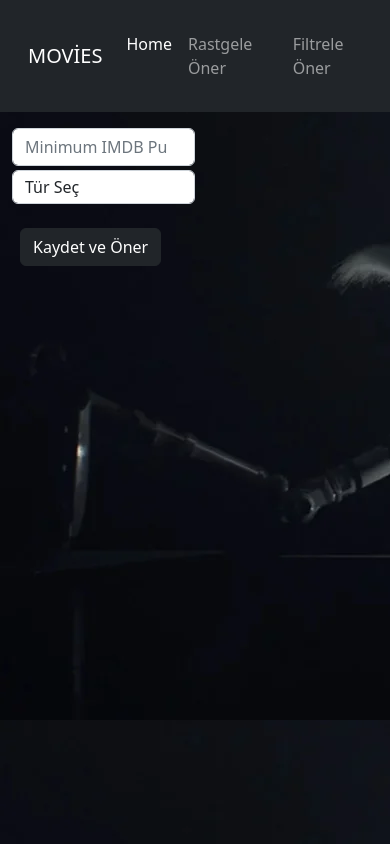
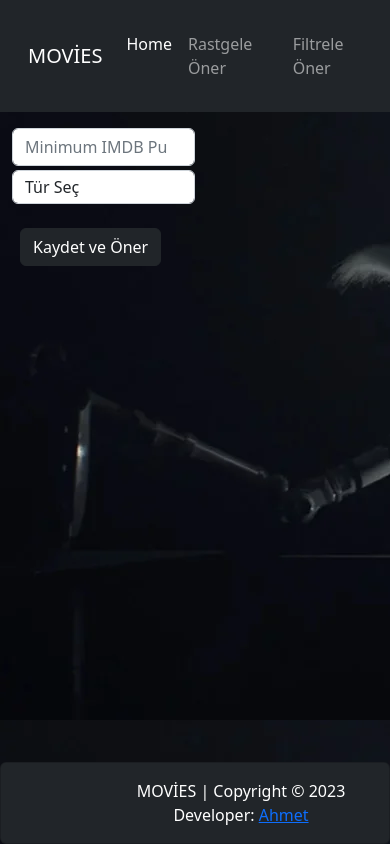
Before and after one commit to ahmetucar1/movie-recommendation-app, a React (Create React App) app: page /filteredsuggest in a window 390 px wide. Built offline with nearby package versions, Linux system fonts and the light colour scheme.

Commit message:
Improvements have been made to the interface

```diff
--- a/src/App.css
+++ b/src/App.css
@@ -65,4 +65,7 @@ body {
   .card-body {
     width: 7rem;
   }
+  .footer {
+    width: 30rem;
+  }
 }
--- a/src/Components/FilteredSuggest.jsx
+++ b/src/Components/FilteredSuggest.jsx
@@ -1,4 +1,4 @@
-import { Modal, Form, FormControl, Button, FormGroup, CardGroup } from 'react-bootstrap';
+import { Modal, Form, FormControl, Button, Card, FormGroup, CardGroup } from 'react-bootstrap';
 import React, { useState } from 'react';
 import MovieBox from './MovieBox';
 
@@ -104,6 +104,14 @@ const FilteredSuggest = () => {
           </Button>
         </Modal.Footer>
       </Modal>
+      <Card className="bg-dark fixed-bottom text-center text-white">
+      <Card.Body className='footer'>
+        <Card.Text>
+         MOVİES | Copyright © 2023 <br />
+         Developer: <a href="https://github.com/ahmetucar1" target="_blank" rel="noopener noreferrer">Ahmet</a>
+        </Card.Text>
+      </Card.Body>
+    </Card>
     </div>
   );
 };
--- a/src/Components/Home.jsx
+++ b/src/Components/Home.jsx
@@ -43,7 +43,7 @@ const Home = () => {
     <MovieBox key={movieReq.id} {...movieReq}/>)}
     </div>
     <Card className="bg-dark footer>>= text-center text-white">
-      <Card.Body>
+      <Card.Body className='footer'>
         <Card.Text>
          MOVİES | Copyright © 2023 <br />
          Developer: <a href="https://github.com/ahmetucar1" target="_blank" rel="noopener noreferrer">Ahmet</a>
--- a/src/Components/SuggestMe.jsx
+++ b/src/Components/SuggestMe.jsx
@@ -33,7 +33,7 @@ const SuggestMe = () => {
     </div>
 
     <Card className="bg-dark fixed-bottom text-center text-white">
-      <Card.Body>
+      <Card.Body className='footer'>
         <Card.Text>
          MOVİES | Copyright © 2023 <br />
          Developer: <a href="https://github.com/ahmetucar1" target="_blank" rel="noopener noreferrer">Ahmet</a>
```
